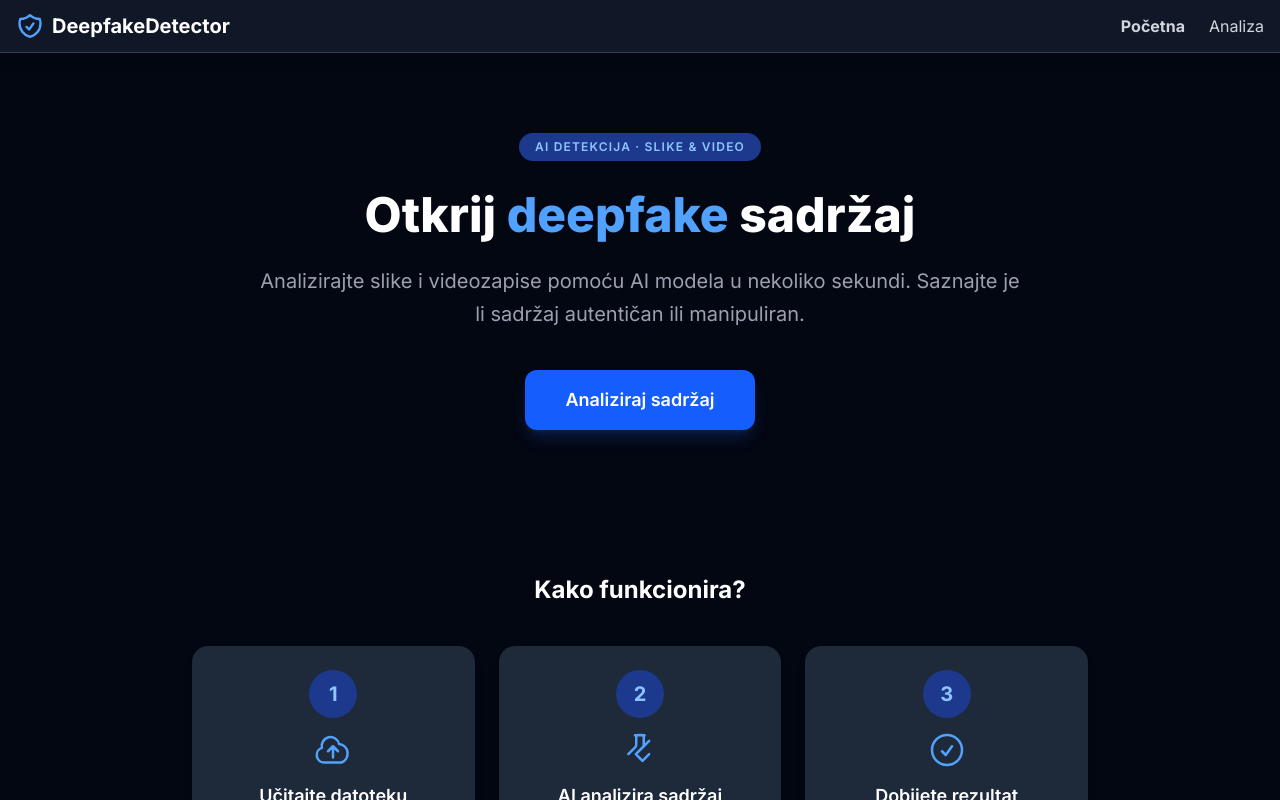
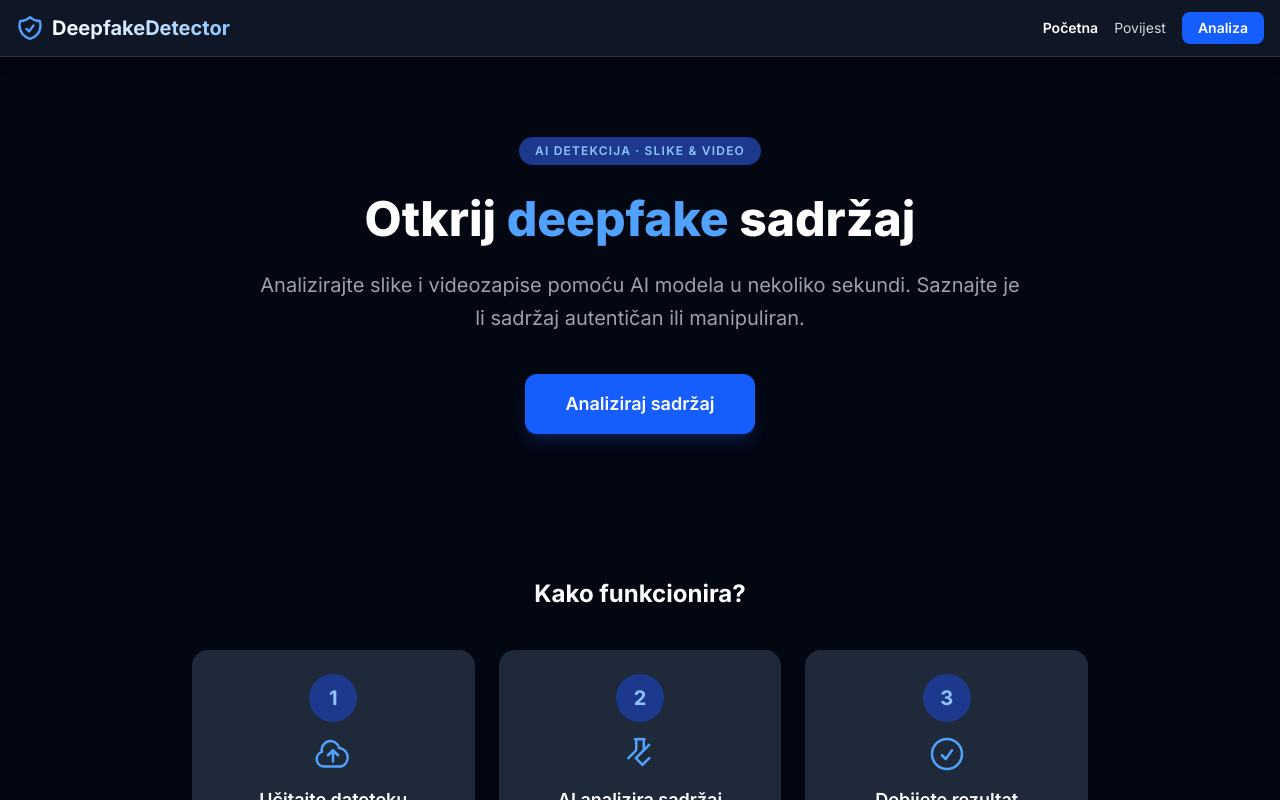
Before and after one commit to MarkoSokser/Otkrivanje-Deepfake-sadrzaja, an Angular app in the folder deepfake-detector/frontend/: page / in a window 1280 px wide. Shown: the top 800 px of the page. Built offline with nearby package versions, Linux system fonts and the light colour scheme.

Commit message:
feat: navbar

```diff
--- a/deepfake-detector/frontend/src/app/components/navbar/navbar.html
+++ b/deepfake-detector/frontend/src/app/components/navbar/navbar.html
@@ -1,29 +1,36 @@
-<nav class="sticky top-0 z-50 bg-gray-900 border-b border-gray-700 shadow-lg">
+<nav class="sticky top-0 z-50 bg-gray-900/95 backdrop-blur-sm border-b border-gray-700/60 shadow-lg">
   <div class="container mx-auto px-4 py-3 flex items-center justify-between">
     <!-- Logo -->
-    <a routerLink="/" class="flex items-center gap-2 text-white font-bold text-xl" (click)="closeMenu()">
+    <a routerLink="/" class="flex items-center gap-2" (click)="closeMenu()">
       <svg xmlns="http://www.w3.org/2000/svg" class="w-7 h-7 text-blue-400" fill="none" viewBox="0 0 24 24" stroke="currentColor" stroke-width="2">
         <path stroke-linecap="round" stroke-linejoin="round"
           d="M9 12.75L11.25 15 15 9.75m-3-7.036A11.959 11.959 0 013.598 6 11.99 11.99 0 003 9.749c0 5.592 3.824 10.29 9 11.623 5.176-1.332 9-6.03 9-11.622 0-1.31-.21-2.571-.598-3.751h-.152c-3.196 0-6.1-1.248-8.25-3.285z" />
       </svg>
-      <span>DeepfakeDetector</span>
+      <span class="font-bold text-xl bg-gradient-to-r from-white to-blue-300 bg-clip-text text-transparent">DeepfakeDetector</span>
     </a>
 
     <!-- Desktop nav links -->
-    <div class="hidden md:flex items-center gap-6">
+    <div class="hidden md:flex items-center gap-4">
       <a
         routerLink="/"
-        routerLinkActive="font-bold text-blue-400"
+        routerLinkActive="text-white font-semibold"
         [routerLinkActiveOptions]="{ exact: true }"
-        class="text-gray-300 hover:text-white transition-colors duration-200"
+        class="text-gray-300 hover:text-white transition-colors duration-200 text-sm"
         (click)="closeMenu()"
       >
         Početna
       </a>
       <a
+        routerLink="/history"
+        routerLinkActive="text-white font-semibold"
+        class="text-gray-300 hover:text-white transition-colors duration-200 text-sm"
+        (click)="closeMenu()"
+      >
+        Povijest
+      </a>
+      <a
         routerLink="/analyze"
-        routerLinkActive="font-bold text-blue-400"
-        class="text-gray-300 hover:text-white transition-colors duration-200"
+        class="bg-blue-600 hover:bg-blue-700 text-white px-4 py-1.5 rounded-lg text-sm font-semibold transition-colors duration-200"
         (click)="closeMenu()"
       >
         Analiza
@@ -50,10 +57,10 @@
 
   <!-- Mobile dropdown menu -->
   @if (menuOpen()) {
-    <div class="md:hidden bg-gray-800 border-t border-gray-700 px-4 py-3 flex flex-col gap-3">
+    <div class="md:hidden bg-gray-800/95 backdrop-blur-sm border-t border-gray-700/60 px-4 py-3 flex flex-col gap-2">
       <a
         routerLink="/"
-        routerLinkActive="font-bold text-blue-400"
+        routerLinkActive="text-blue-400 font-semibold"
         [routerLinkActiveOptions]="{ exact: true }"
         class="text-gray-300 hover:text-white transition-colors duration-200 py-2"
         (click)="closeMenu()"
@@ -61,9 +68,16 @@
         Početna
       </a>
       <a
+        routerLink="/history"
+        routerLinkActive="text-blue-400 font-semibold"
+        class="text-gray-300 hover:text-white transition-colors duration-200 py-2"
+        (click)="closeMenu()"
+      >
+        Povijest
+      </a>
+      <a
         routerLink="/analyze"
-        routerLinkActive="font-bold text-blue-400"
-        class="text-gray-300 hover:text-white transition-colors duration-200 py-2"
+        class="bg-blue-600 hover:bg-blue-700 text-white px-4 py-2 rounded-lg font-semibold text-center transition-colors duration-200 mt-1"
         (click)="closeMenu()"
       >
         Analiza
```
